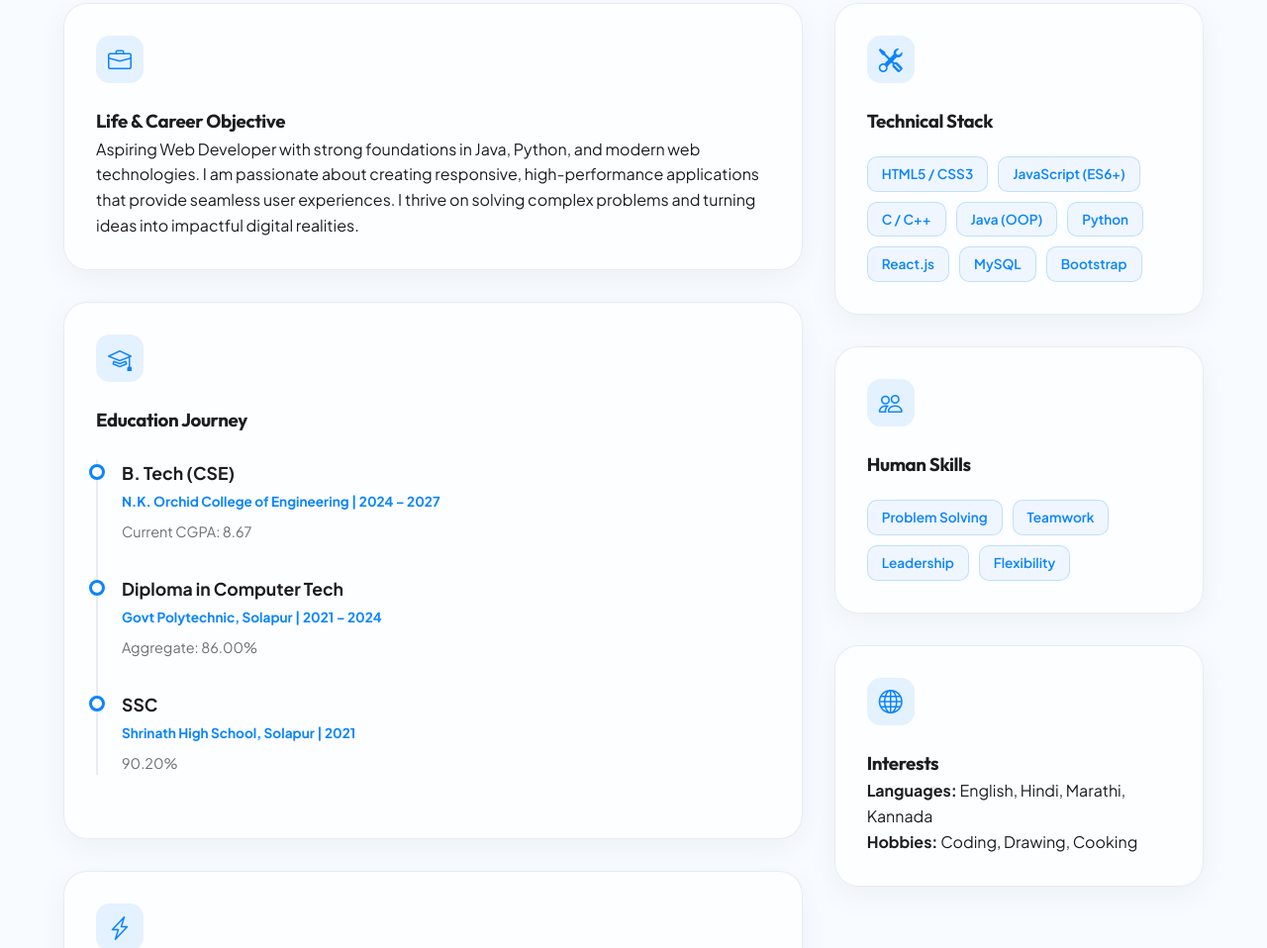
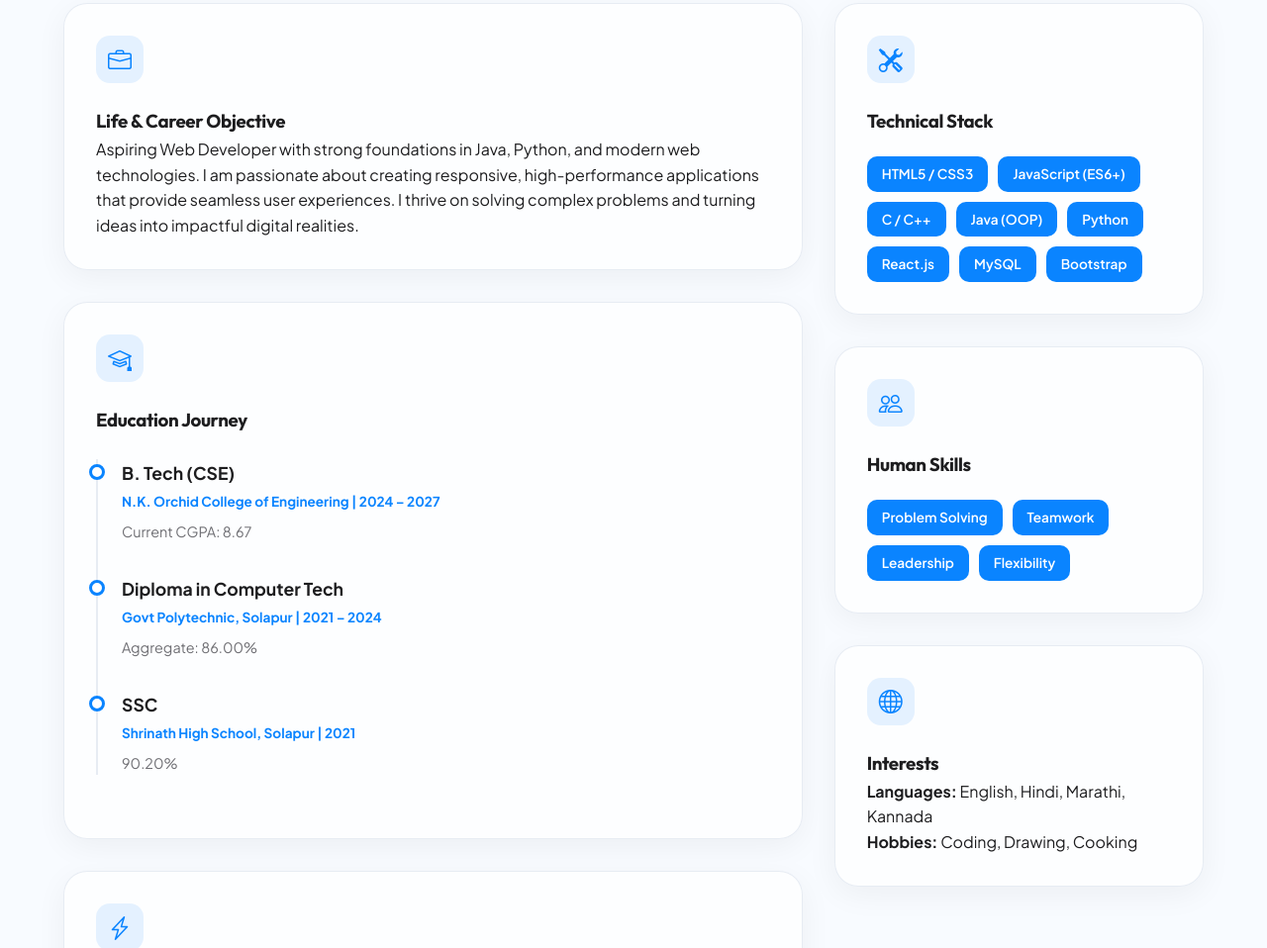
Before and after one commit to Vijayalaxmi45-ai/My-portfillo, a website: page public/index.html in a window 1280 px wide. Shown: the part 1129-2087 px from the top of the page at 99% size. Drawn offline with nearby package versions, Linux system fonts and the light colour scheme.

Commit message:
UI: switched skill tags to white font with consistent primary background for better contrast.

```diff
--- a/public/css/style.css
+++ b/public/css/style.css
@@ -21,9 +21,9 @@
   --transition: all 0.4s cubic-bezier(0.4, 0, 0.2, 1);
   --heading-1: clamp(2.5rem, 5vw, 4rem);
   --heading-2: clamp(1.8rem, 4vw, 2.5rem);
-  --tag-bg: #f3f8ff;
-  --tag-text: #0a84ff;
-  --tag-border: rgba(10, 132, 255, 0.2);
+  --tag-bg: #0a84ff;
+  --tag-text: #ffffff;
+  --tag-border: rgba(10, 132, 255, 0.4);
 }
 
 [data-theme="dark"] {
@@ -40,15 +40,15 @@
   --nav-bg: rgba(13, 17, 23, 0.8);
   --shadow: 0 8px 32px rgba(0, 0, 0, 0.5);
   --shadow-hover: 0 16px 48px rgba(10, 132, 255, 0.2);
-  --tag-bg: rgba(10, 132, 255, 0.2);
-  --tag-text: #64d2ff;
-  --tag-border: rgba(10, 132, 255, 0.4);
+  --tag-bg: rgba(10, 132, 255, 0.4);
+  --tag-text: #ffffff;
+  --tag-border: rgba(10, 132, 255, 0.5);
 }
 
 [data-theme="light"] {
-  --tag-bg: #eff6ff;
-  --tag-text: #0a84ff;
-  --tag-border: rgba(10, 132, 255, 0.2);
+  --tag-bg: #0a84ff;
+  --tag-text: #ffffff;
+  --tag-border: rgba(10, 132, 255, 0.3);
 }
 
 * {
```
